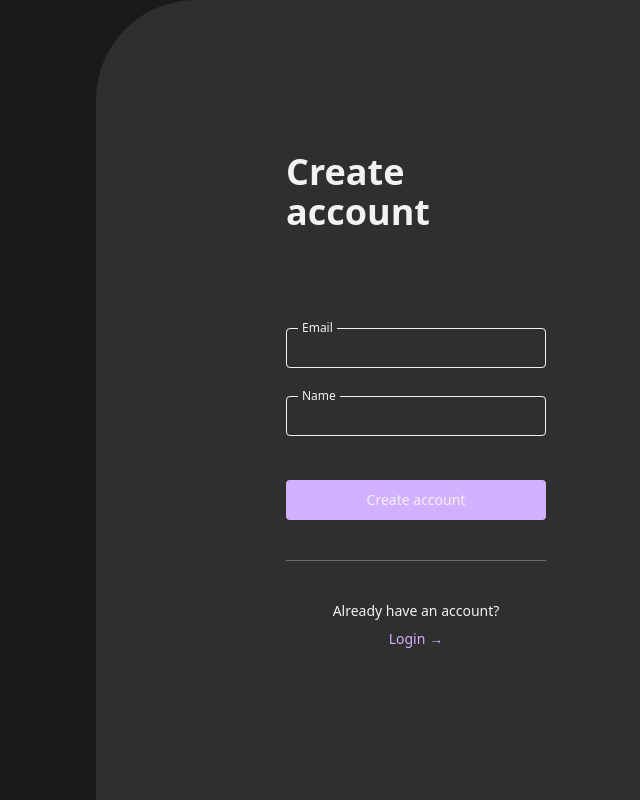
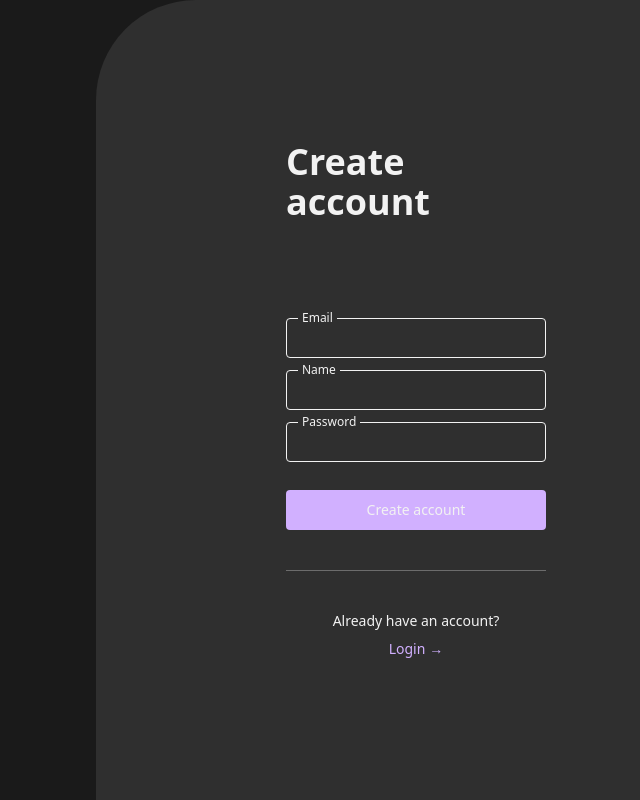
Before and after one commit to hyesuhong/next_sns, a Next.js app: page /create-account in a window 1280 px wide. Shown: the whole page, without its empty margins (544-1184 px from the left). Built offline with nearby package versions, Linux system fonts and the light colour scheme.

Commit message:
faet: add password field to User model
Squashed commits:
[9c4489d] working: change ui to add password field in User model

```diff
--- a/package.json
+++ b/package.json
@@ -22,6 +22,7 @@
 	"license": "ISC",
 	"dependencies": {
 		"@prisma/client": "^5.12.1",
+		"bcrypt": "^5.1.1",
 		"iron-session": "^8.0.1",
 		"next": "^14.2.2",
 		"react": "^18.2.0",
@@ -30,6 +31,7 @@
 		"swr": "^2.2.5"
 	},
 	"devDependencies": {
+		"@types/bcrypt": "^5.0.2",
 		"@types/node": "^20.12.7",
 		"@types/react": "^18.2.79",
 		"@types/react-dom": "^18.2.25",
--- a/src/components/common/inputField.tsx
+++ b/src/components/common/inputField.tsx
@@ -23,7 +23,7 @@ export default function InputField<T extends FieldValues>({
 	options,
 }: InputProps<T>) {
 	return (
-		<div className='relative pb-4'>
+		<div className='relative'>
 			<input
 				type={type}
 				className='h-10 w-full rounded-[4px] border border-sns-white bg-transparent px-4 text-sm outline-none focus:border-sns-lavendar-dark'
@@ -34,11 +34,7 @@ export default function InputField<T extends FieldValues>({
 					{label}
 				</label>
 			)}
-			{errorMessege && (
-				<span className='absolute bottom-0 left-0 text-xs text-sns-red'>
-					{errorMessege}
-				</span>
-			)}
+			{errorMessege && <p className='text-xs text-sns-red'>{errorMessege}</p>}
 		</div>
 	);
 }
--- a/src/pages/api/auth/join.ts
+++ b/src/pages/api/auth/join.ts
@@ -1,6 +1,7 @@
 import client from '@/libs/server/client';
 import withHandler from '@/libs/server/withHandler';
 import { Join } from '@/types/auth';
+import bcrypt from 'bcrypt';
 import { NextApiRequest, NextApiResponse } from 'next';
 
 interface JoinRequest extends NextApiRequest {
@@ -8,12 +9,18 @@ interface JoinRequest extends NextApiRequest {
 }
 
 async function handler(req: JoinRequest, res: NextApiResponse) {
-	const { name, email } = req.body;
+	const { name, email, password } = req.body;
+
+	const hashed = await bcrypt.hash(
+		password,
+		Number(process.env.BCRYPT_SALT_ROUNDS!)
+	);
 
 	await client.user.create({
 		data: {
 			name,
 			email,
+			password: hashed,
 		},
 	});
 
--- a/src/pages/api/auth/login.ts
+++ b/src/pages/api/auth/login.ts
@@ -2,6 +2,7 @@ import client from '@/libs/server/client';
 import { SessionData, sessionOptions } from '@/libs/server/session';
 import withHandler from '@/libs/server/withHandler';
 import { Login } from '@/types/auth';
+import bcrypt from 'bcrypt';
 import { getIronSession } from 'iron-session';
 import { NextApiRequest, NextApiResponse } from 'next';
 
@@ -10,8 +11,7 @@ interface LoginRequest extends NextApiRequest {
 }
 
 async function handler(req: LoginRequest, res: NextApiResponse) {
-	const { email } = req.body;
-	console.log(email);
+	const { email, password } = req.body;
 
 	const session = await getIronSession<SessionData>(req, res, sessionOptions);
 
@@ -20,7 +20,17 @@ async function handler(req: LoginRequest, res: NextApiResponse) {
 	});
 
 	if (!user) {
-		return res.status(404).json({ code: 404, message: 'Not Found' });
+		return res
+			.status(401)
+			.json({ code: 401, message: 'Invalid email or password' });
+	}
+
+	const isValidUser = await bcrypt.compare(password, user.password);
+
+	if (!isValidUser) {
+		return res
+			.status(401)
+			.json({ code: 401, message: 'Invalid email or password' });
 	}
 
 	const payload = Math.floor(100000 + Math.random() * 900000) + '';
--- a/src/pages/create-account.tsx
+++ b/src/pages/create-account.tsx
@@ -23,8 +23,6 @@ export default function Page() {
 	});
 
 	const onSubmit: SubmitHandler<Join> = async (data) => {
-		console.log(data);
-
 		await post(JSON.stringify(data));
 	};
 
@@ -71,6 +69,20 @@ export default function Page() {
 							}}
 							errorMessege={errors.name?.message}
 						/>
+						<InputField
+							label='Password'
+							name='password'
+							type='password'
+							register={register}
+							options={{
+								required: 'Password id required.',
+								minLength: {
+									value: 8,
+									message: 'Password has to be at least 8 characters.',
+								},
+							}}
+							errorMessege={errors.password?.message}
+						/>
 						<div className='mt-4 text-center'>
 							{errorMessage && (
 								<span className='text-xs text-sns-red'>{errorMessage}</span>
--- a/src/pages/log-in.tsx
+++ b/src/pages/log-in.tsx
@@ -23,8 +23,6 @@ export default function Page() {
 	});
 
 	const onSubmit: SubmitHandler<Login> = async (data) => {
-		console.log(data);
-
 		await post(JSON.stringify(data));
 	};
 
@@ -62,6 +60,16 @@ export default function Page() {
 							}}
 							errorMessege={errors.email?.message}
 						/>
+						<InputField
+							label='Password'
+							name='password'
+							type='password'
+							register={register}
+							options={{
+								required: 'Password id required.',
+							}}
+							errorMessege={errors.password?.message}
+						/>
 						<div className='mt-4 text-center'>
 							{errorMessage && (
 								<span className='text-xs text-sns-red'>{errorMessage}</span>
```
Also changed, not shown: src/types/auth.d.ts (+7 -5 lines), 2 other files (tests, documents, lock files or other folders).
